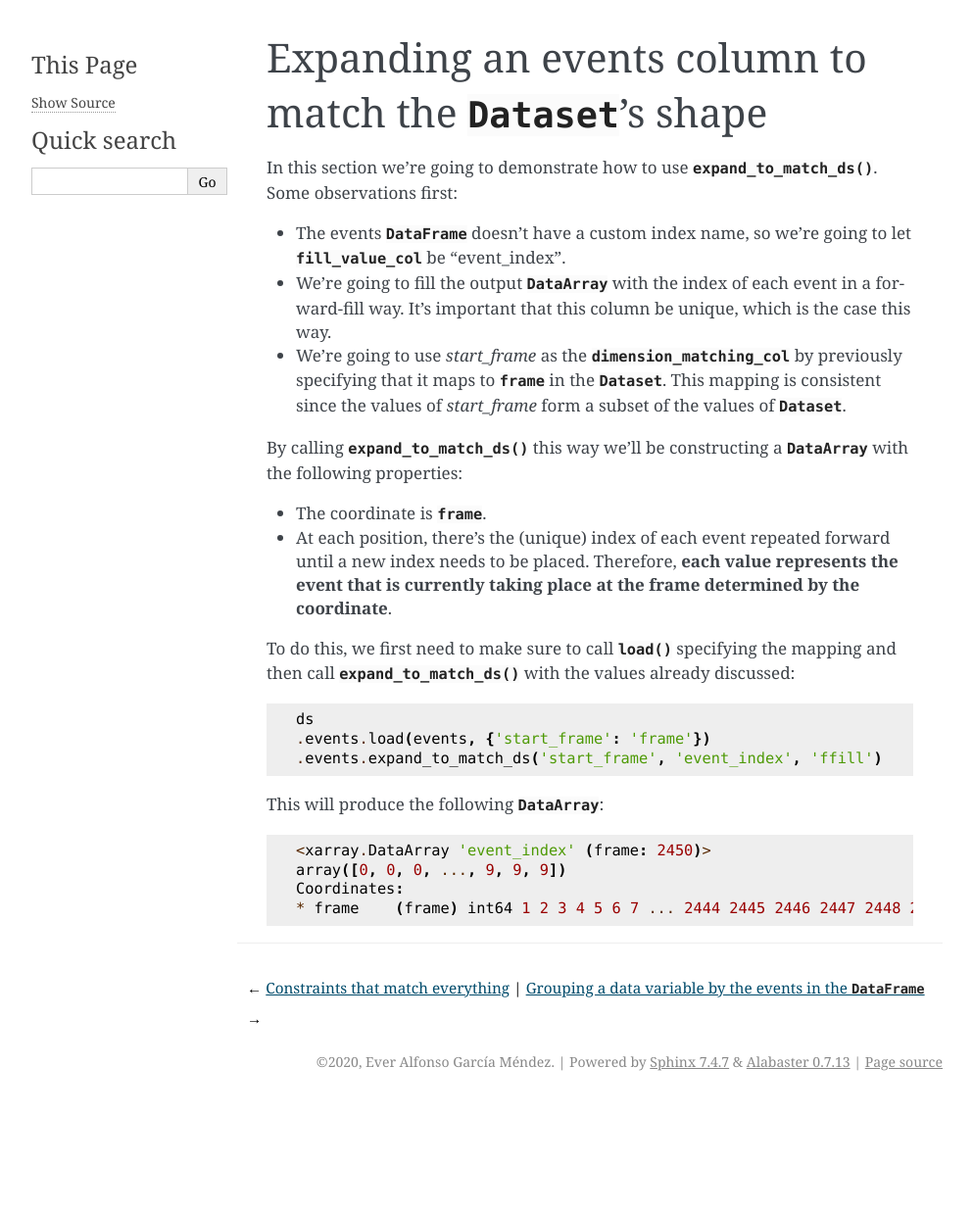
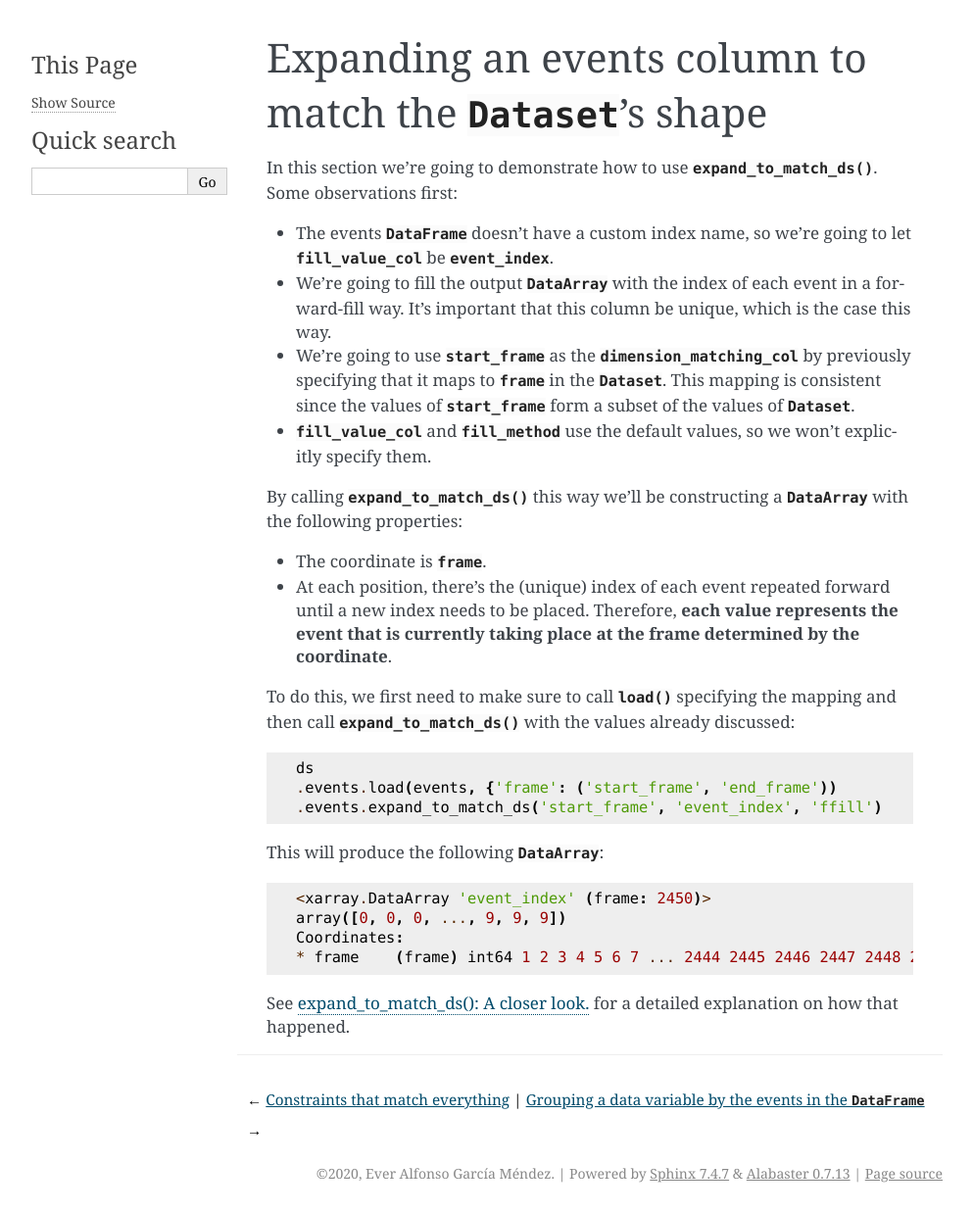
Before and after one commit to teibit/xarray-events, a Sphinx documentation site: the page built from docs/source/tutorials/sports_data/expand_to_match_ds.rst, in a window 1280 px wide. Shown: the whole page at 98% size, without its empty margins (148-1141 px from the left). Built offline with Sphinx 7.4.7, drawn with Linux system fonts in a browser that asks for light colours; before the commit the page ends 1123 px from its top, so only the background shows below that.

Commit message:
Update documentation for latest API methods' signatures

```diff
--- a/docs/source/tutorials/sports_data/expand_to_match_ds.rst
+++ b/docs/source/tutorials/sports_data/expand_to_match_ds.rst
@@ -2,23 +2,25 @@ Expanding an events column to match the :obj:`Dataset`'s shape
 **************************************************************
 
 In this section we're going to demonstrate how to use
-:meth:`~.xarray_events.EventsAccessor.expand_to_match_ds`. Some observations
-first:
+:meth:`expand_to_match_ds`. Some observations first:
 
 -   The events :obj:`DataFrame` doesn't have a custom index name, so we're going
-    to let :attr:`fill_value_col` be "event_index".
+    to let :attr:`fill_value_col` be :attr:`event_index`.
 
 -   We're going to fill the output :obj:`DataArray` with the index of each event
     in a forward-fill way. It's important that this column be unique, which is
     the case this way.
 
--   We're going to use `start_frame` as the :attr:`dimension_matching_col` by
-    previously specifying that it maps to :attr:`frame` in the :obj:`Dataset`.
-    This mapping is consistent since the values of `start_frame` form a subset
-    of the values of :obj:`Dataset`.
+-   We're going to use :attr:`start_frame` as the :attr:`dimension_matching_col`
+    by previously specifying that it maps to :attr:`frame` in the
+    :obj:`Dataset`. This mapping is consistent since the values of
+    :attr:`start_frame` form a subset of the values of :obj:`Dataset`.
 
-By calling :meth:`~.xarray_events.EventsAccessor.expand_to_match_ds` this way
-we'll be constructing a :obj:`DataArray` with the following properties:
+-   :attr:`fill_value_col` and :attr:`fill_method` use the default values, so
+    we won't explicitly specify them.
+
+By calling :meth:`expand_to_match_ds` this way we'll be constructing a
+:obj:`DataArray` with the following properties:
 
 -   The coordinate is :attr:`frame`.
 
@@ -27,13 +29,12 @@ we'll be constructing a :obj:`DataArray` with the following properties:
     event that is currently taking place at the frame determined by the
     coordinate**.
 
-To do this, we first need to make sure to call
-:meth:`~.xarray_events.EventsAccessor.load` specifying the mapping and then call
-:meth:`~.xarray_events.EventsAccessor.expand_to_match_ds` with the values
-already discussed: ::
+To do this, we first need to make sure to call :meth:`load` specifying the
+mapping and then call :meth:`expand_to_match_ds` with the values already
+discussed: ::
 
     ds
-    .events.load(events, {'start_frame': 'frame'})
+    .events.load(events, {'frame': ('start_frame', 'end_frame'))
     .events.expand_to_match_ds('start_frame', 'event_index', 'ffill')
 
 This will produce the following :obj:`DataArray`: ::
@@ -42,3 +43,6 @@ This will produce the following :obj:`DataArray`: ::
     array([0, 0, 0, ..., 9, 9, 9])
     Coordinates:
     * frame    (frame) int64 1 2 3 4 5 6 7 ... 2444 2445 2446 2447 2448 2449 2450
+
+See :doc:`../../dev/expand_to_match_ds` for a detailed explanation on how that
+happened.
--- a/docs/source/tutorials/sports_data/groupby_events.rst
+++ b/docs/source/tutorials/sports_data/groupby_events.rst
@@ -14,7 +14,7 @@ in :attr:`ball_trajectory` correspond to the frames determined by each event.
 Then we'll compute the median of them. We can do that like this: ::
 
     ds
-    .events.groupby_events('ball_trajectory', 'start_frame', 'ffill')
+    .events.groupby_events('ball_trajectory')
     .median()
 
 The resulting :obj:`DataArray` looks like this: ::
--- a/docs/source/tutorials/sports_data/index.rst
+++ b/docs/source/tutorials/sports_data/index.rst
@@ -1,7 +1,8 @@
 Sports data
 ***********
 
-In this tutorial we'll be working with sports data.
+In this tutorial we'll be working with sports data. We'll cover the basics of
+the API and show how to use it with the proposed data.
 
 .. toctree::
     :titlesonly:
--- a/docs/source/tutorials/sports_data/loading.rst
+++ b/docs/source/tutorials/sports_data/loading.rst
@@ -6,4 +6,4 @@ We can load the events :obj:`DataFrame` into our :obj:`Dataset` like this: ::
     ds = ds.events.load(events)
 
 At this point, :data:`ds` contains the (private) attribute :attr:`_events`
-storing :const:`events`.
+storing :data:`events`.
--- a/docs/source/tutorials/sports_data/selecting/dataset_only.rst
+++ b/docs/source/tutorials/sports_data/selecting/dataset_only.rst
@@ -2,9 +2,9 @@ Constraints that match only the :obj:`Dataset`
 ++++++++++++++++++++++++++++++++++++++++++++++
 
 We may also perform a regular selection on the :obj:`Dataset` as we would
-without this accessor. In that case, :meth:`~.xarray_events.EventsAccessor.sel`
-works just as it does on :mod:`xarray`. Although we support this functionality,
-it's simpler to just stick to the :mod:`xarray` method.
+without this accessor. In that case, :meth:`sel` works just as it does on
+:mod:`xarray`. Although we support this functionality, it's simpler to just
+stick to the :mod:`xarray` method.
 
 .. Note::
 
```
Also changed, not shown: docs/source/tutorials/sports_data/selecting/everything.rst (+9 -11 lines).
